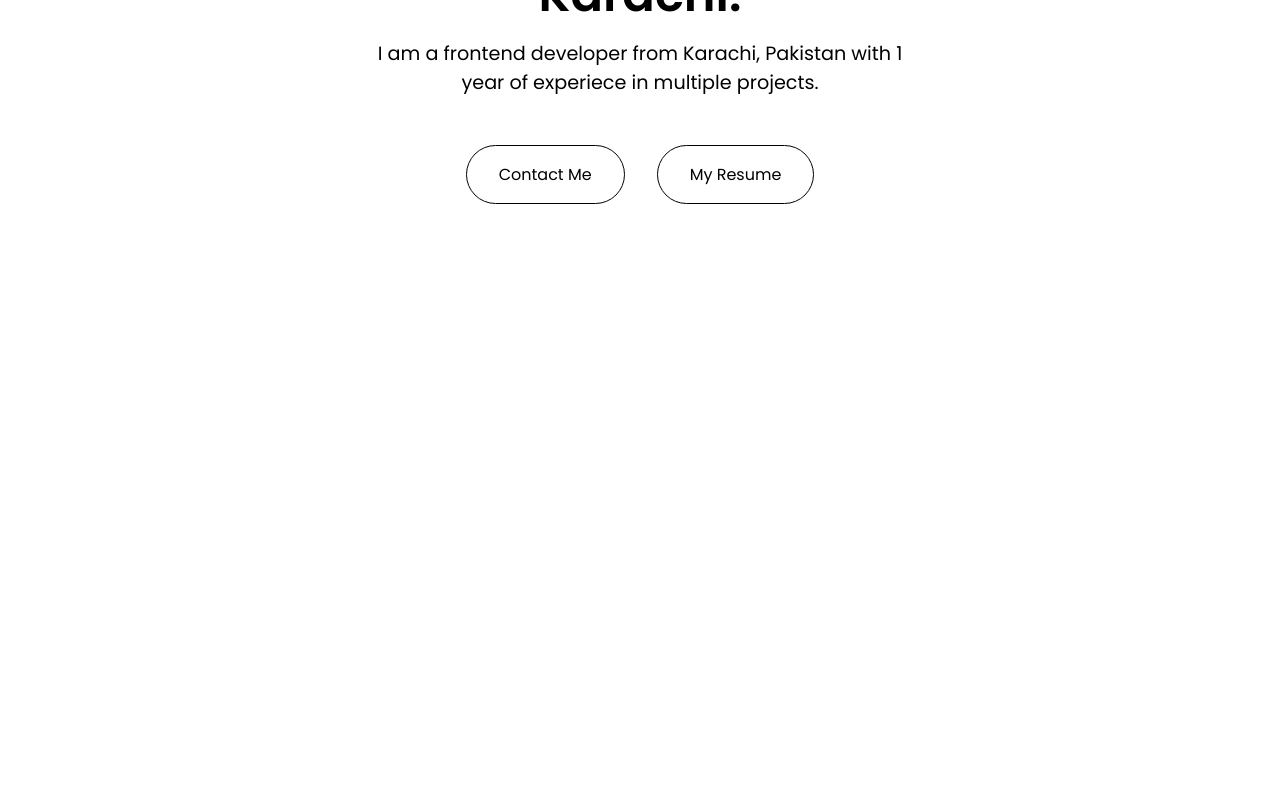
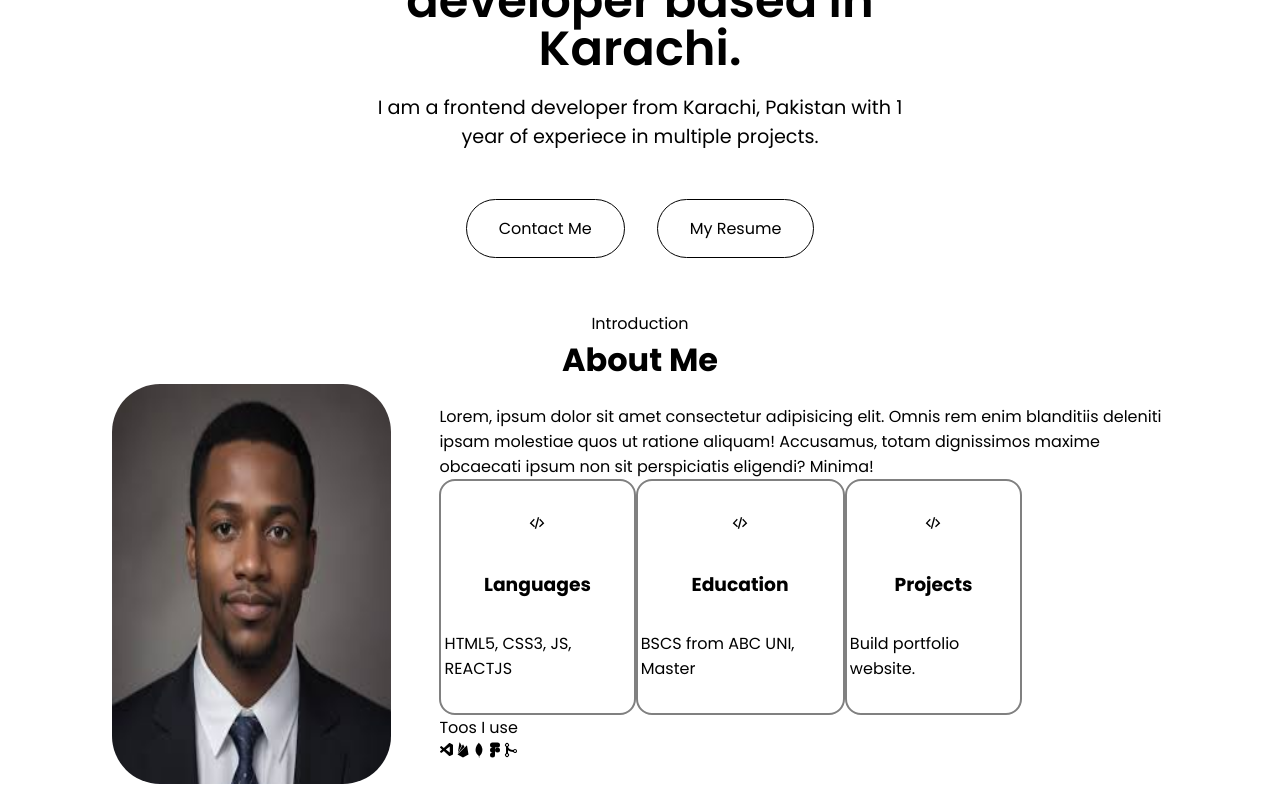
Before and after one commit to abdulbasitdeveloperr/nsf-5-portfolio, a React (Vite) app: page / in a window 1280 px wide. Shown: the part 487-1287 px from the top of the page. Before the commit the page ends 800 px from the top, so only its background shows below. Built offline with nearby package versions, Linux system fonts and the light colour scheme; a web font is replaced by a local one.

Commit message:
About Me Section

```diff
--- a/src/App.jsx
+++ b/src/App.jsx
@@ -2,6 +2,7 @@ import React from 'react'
 import Header from './components/header/Header'
 import HeroSection from './components/heroSection/HeroSection'
 import './App.css'
+import AboutMe from './components/aboutMe/AboutMe'
 
 const App = () => {
   return (
@@ -9,6 +10,7 @@ const App = () => {
       <Header />
       <div className='main-component-wrapper'>
         <HeroSection />
+        <AboutMe />
       </div>
     </div>
   )
--- /dev/null
+++ b/src/components/aboutMe/AboutMe.css
@@ -0,0 +1,40 @@
+.about-me {
+    display: flex;
+    justify-content: space-between;
+    align-items: center;
+    flex-direction: column;
+}
+
+.about-me-top {
+    display: flex;
+    justify-content: center;
+    align-items: center;
+    flex-direction: column;
+}
+
+.about-me-bottom {
+    display: flex;
+    justify-content: space-between;
+    align-items: center;
+    gap: 3rem;
+    width: 100%;
+}
+
+.about-me-bottom-cards{
+    display: flex;
+    justify-content: space-between;
+    align-items: center;
+    width: 80%;
+}
+
+.about-me-bottom-image{
+    height: 400px;
+    width: 700px;
+    border-radius: 3rem;
+}
+
+.about-me-image{
+    height: 100%;
+    width: 100%;
+    border-radius: 3rem;
+}
--- /dev/null
+++ b/src/components/aboutMe/AboutMe.jsx
@@ -0,0 +1,82 @@
+import React from 'react'
+import './AboutMe.css'
+import aboutMeImage from '../../assets/images.jpg'
+import Card from '../sharedComponents/Card'
+import { BiCodeAlt } from 'react-icons/bi'
+import { CgCodeSlash } from 'react-icons/cg'
+import { VscVscode } from 'react-icons/vsc'
+import { IoGitMerge, IoLogoFigma, IoLogoFirebase } from 'react-icons/io5'
+import { DiMongodb } from 'react-icons/di'
+
+const AboutMe = () => {
+
+    const cardData = [
+        {
+            cardheading: "Languages",
+            carddesc: "HTML5, CSS3, JS, REACTJS",
+            cardicon: <CgCodeSlash />
+        },
+        {
+            cardheading: "Education",
+            carddesc: "BSCS from ABC UNI, Master",
+            cardicon: <CgCodeSlash />
+        },
+        {
+            cardheading: "Projects",
+            carddesc: "Build portfolio website.",
+            cardicon: <CgCodeSlash />
+        }
+    ]
+
+    const toolsIcons = [
+        <VscVscode />,
+        <IoLogoFirebase />,
+        <DiMongodb />,
+        <IoLogoFigma />,
+        <IoGitMerge />
+
+    ]
+    return (
+        <div className='about-me'>
+            <div className='about-me-top'>
+                <span>Introduction</span>
+                <h1>About Me</h1>
+            </div>
+
+
+            <div className='about-me-bottom'>
+                <div className='about-me-bottom-image'>
+                    <img src={aboutMeImage} className='about-me-image' />
+                </div>
+
+
+                <div>
+                    <p>Lorem, ipsum dolor sit amet consectetur adipisicing elit. Omnis rem enim blanditiis deleniti ipsam molestiae quos ut ratione aliquam! Accusamus, totam dignissimos maxime obcaecati ipsum non sit perspiciatis eligendi? Minima!
+                    </p>
+
+                    <div className='about-me-bottom-cards'>
+                        {cardData.map((item, index) => {
+                            return (
+
+                                <Card cardHeading={item.cardheading} cardDescription={item.carddesc} cardIcon={item.cardicon} />
+
+                            )
+                        })}
+                    </div>
+
+
+
+                    <span>Toos I use</span>
+
+                    <div>
+                        {toolsIcons.map((item, index) => item)}
+                    </div>
+
+
+                </div>
+            </div>
+        </div>
+    )
+}
+
+export default AboutMe
--- a/src/components/heroSection/HeroSection.css
+++ b/src/components/heroSection/HeroSection.css
@@ -5,6 +5,7 @@
     flex-direction: column;
     width: 100%;
     gap: 3rem;
+    height: calc(100vh - 6.8rem);
 }
 
 .hero-section-top {
--- /dev/null
+++ b/src/components/sharedComponents/Card.css
@@ -0,0 +1,11 @@
+.card{
+    border: 2px solid gray;
+    padding: 2rem 0.2rem;
+    display: flex;
+    justify-content: space-between;
+    align-items: center;
+    flex-direction: column;
+    gap: 2rem;
+    height: 100%;
+    border-radius: 1rem;
+}
--- /dev/null
+++ b/src/components/sharedComponents/Card.jsx
@@ -0,0 +1,17 @@
+import React from 'react'
+import { CgCodeSlash } from 'react-icons/cg'
+import './Card.css'
+
+const Card = (props) => {
+    return (
+        <div className='card'>
+          <span>{props.cardIcon}</span>
+
+            <h3>{props.cardHeading}</h3>
+
+            <p>{props.cardDescription}</p>
+        </div>
+    )
+}
+
+export default Card
```
